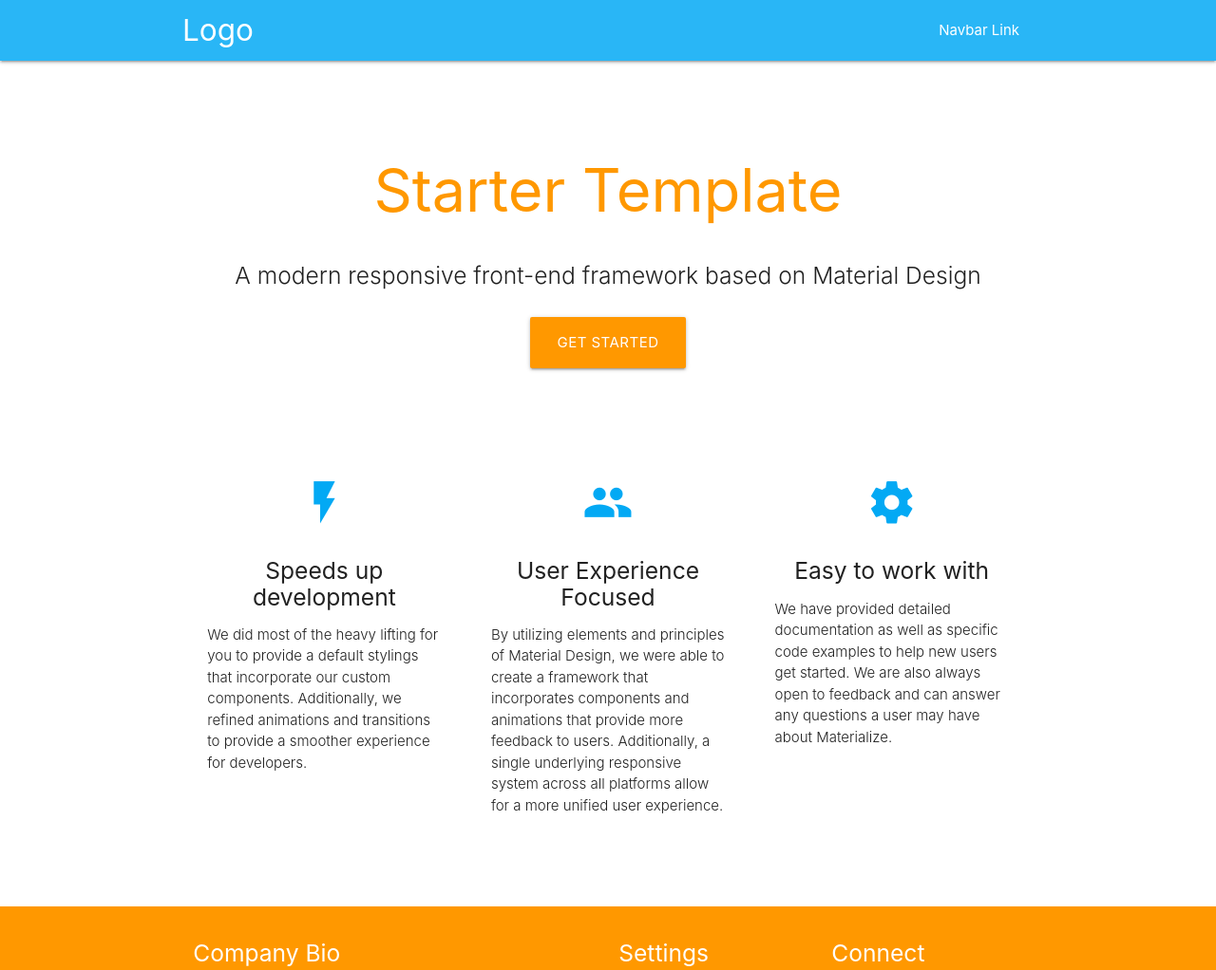
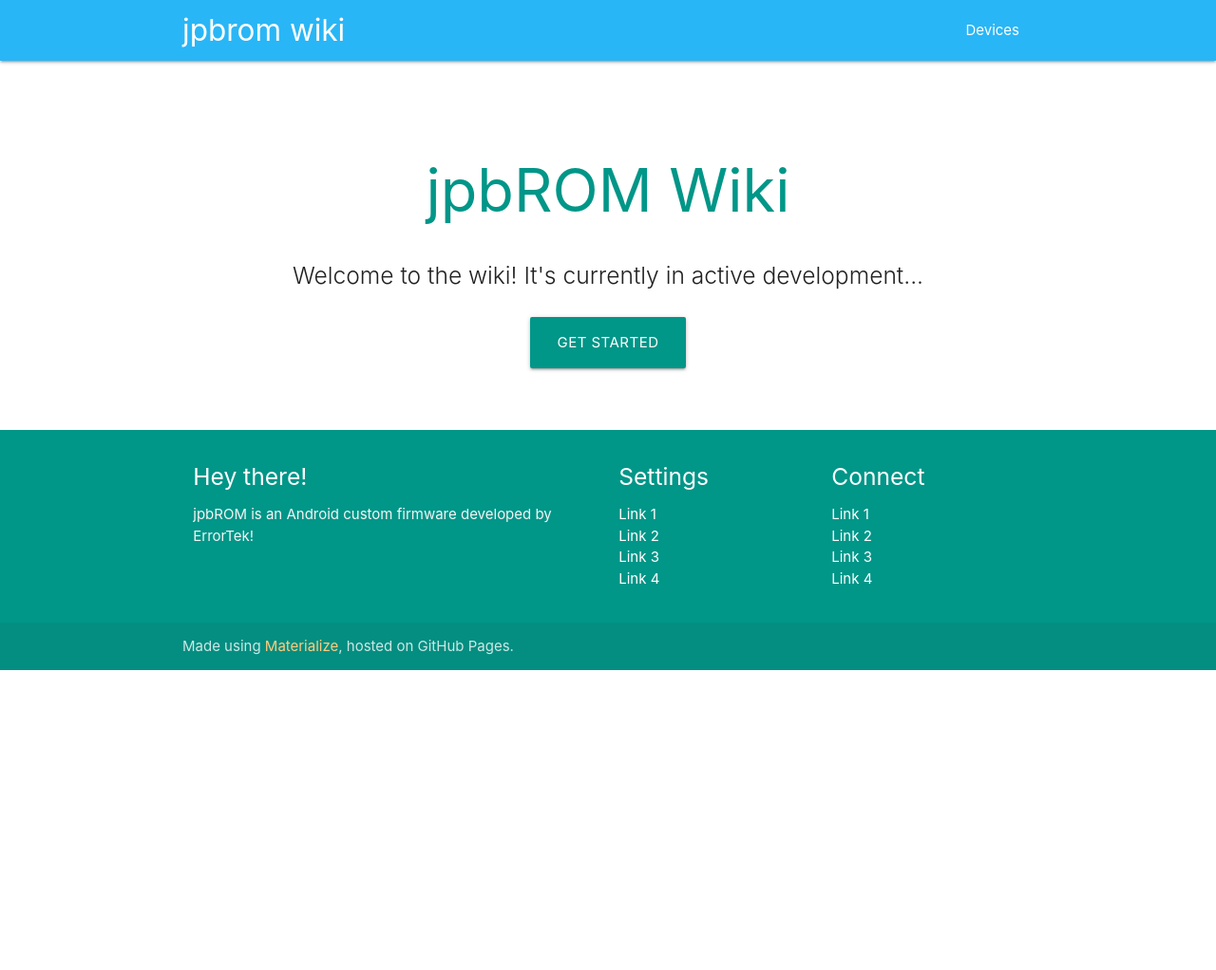
Before and after one commit to Surge-OS/wiki, a plain HTML site: page index.html in a window 1280 px wide. Shown: the top 1022 px of the page at 95% size. After the commit the page ends 800 px from the top, so only its background shows below. Drawn offline with nearby package versions, Linux system fonts and the light colour scheme.

Commit message:
Update index.html

```diff
--- a/index.html
+++ b/index.html
@@ -3,7 +3,7 @@
 <head>
   <meta http-equiv="Content-Type" content="text/html; charset=UTF-8"/>
   <meta name="viewport" content="width=device-width, initial-scale=1, maximum-scale=1.0"/>
-  <title>Starter Template - Materialize</title>
+  <title>jpbROM Wiki</title>
 
   <!-- CSS  -->
   <link href="https://fonts.googleapis.com/icon?family=Material+Icons" rel="stylesheet">
@@ -12,13 +12,13 @@
 </head>
 <body>
   <nav class="light-blue lighten-1" role="navigation">
-    <div class="nav-wrapper container"><a id="logo-container" href="#" class="brand-logo">Logo</a>
+    <div class="nav-wrapper container"><a id="logo-container" href="#" class="brand-logo">jpbrom wiki</a>
       <ul class="right hide-on-med-and-down">
-        <li><a href="#">Navbar Link</a></li>
+        <li><a href="#">Devices</a></li>
       </ul>
 
       <ul id="nav-mobile" class="sidenav">
-        <li><a href="#">Navbar Link</a></li>
+        <li><a href="#">Devices</a></li>
       </ul>
       <a href="#" data-target="nav-mobile" class="sidenav-trigger"><i class="material-icons">menu</i></a>
     </div>
@@ -26,62 +26,24 @@
   <div class="section no-pad-bot" id="index-banner">
     <div class="container">
       <br><br>
-      <h1 class="header center orange-text">Starter Template</h1>
+      <h1 class="header center teal-text">jpbROM Wiki</h1>
       <div class="row center">
-        <h5 class="header col s12 light">A modern responsive front-end framework based on Material Design</h5>
+        <h5 class="header col s12 light">Welcome to the wiki! It's currently in active development...</h5>
       </div>
       <div class="row center">
-        <a href="http://materializecss.com/getting-started.html" id="download-button" class="btn-large waves-effect waves-light orange">Get Started</a>
+        <a href="http://materializecss.com/getting-started.html" id="download-button" class="btn-large waves-effect waves-light teal">Get Started</a>
       </div>
       <br><br>
 
     </div>
   </div>
 
-
-  <div class="container">
-    <div class="section">
-
-      <!--   Icon Section   -->
-      <div class="row">
-        <div class="col s12 m4">
-          <div class="icon-block">
-            <h2 class="center light-blue-text"><i class="material-icons">flash_on</i></h2>
-            <h5 class="center">Speeds up development</h5>
-
-            <p class="light">We did most of the heavy lifting for you to provide a default stylings that incorporate our custom components. Additionally, we refined animations and transitions to provide a smoother experience for developers.</p>
-          </div>
-        </div>
-
-        <div class="col s12 m4">
-          <div class="icon-block">
-            <h2 class="center light-blue-text"><i class="material-icons">group</i></h2>
-            <h5 class="center">User Experience Focused</h5>
-
-            <p class="light">By utilizing elements and principles of Material Design, we were able to create a framework that incorporates components and animations that provide more feedback to users. Additionally, a single underlying responsive system across all platforms allow for a more unified user experience.</p>
-          </div>
-        </div>
-
-        <div class="col s12 m4">
-          <div class="icon-block">
-            <h2 class="center light-blue-text"><i class="material-icons">settings</i></h2>
-            <h5 class="center">Easy to work with</h5>
-
-            <p class="light">We have provided detailed documentation as well as specific code examples to help new users get started. We are also always open to feedback and can answer any questions a user may have about Materialize.</p>
-          </div>
-        </div>
-      </div>
-
-    </div>
-    <br><br>
-  </div>
-
-  <footer class="page-footer orange">
+  <footer class="page-footer teal">
     <div class="container">
       <div class="row">
         <div class="col l6 s12">
-          <h5 class="white-text">Company Bio</h5>
-          <p class="grey-text text-lighten-4">We are a team of college students working on this project like it's our full time job. Any amount would help support and continue development on this project and is greatly appreciated.</p>
+          <h5 class="white-text">Hey there!</h5>
+          <p class="grey-text text-lighten-4">jpbROM is an Android custom firmware developed by ErrorTek!</p>
 
 
         </div>
@@ -107,7 +69,7 @@
     </div>
     <div class="footer-copyright">
       <div class="container">
-      Made by <a class="orange-text text-lighten-3" href="http://materializecss.com">Materialize</a>
+      Made using <a class="orange-text text-lighten-3" href="http://materializecss.com">Materialize</a>, hosted on GitHub Pages.
       </div>
     </div>
   </footer>
```
